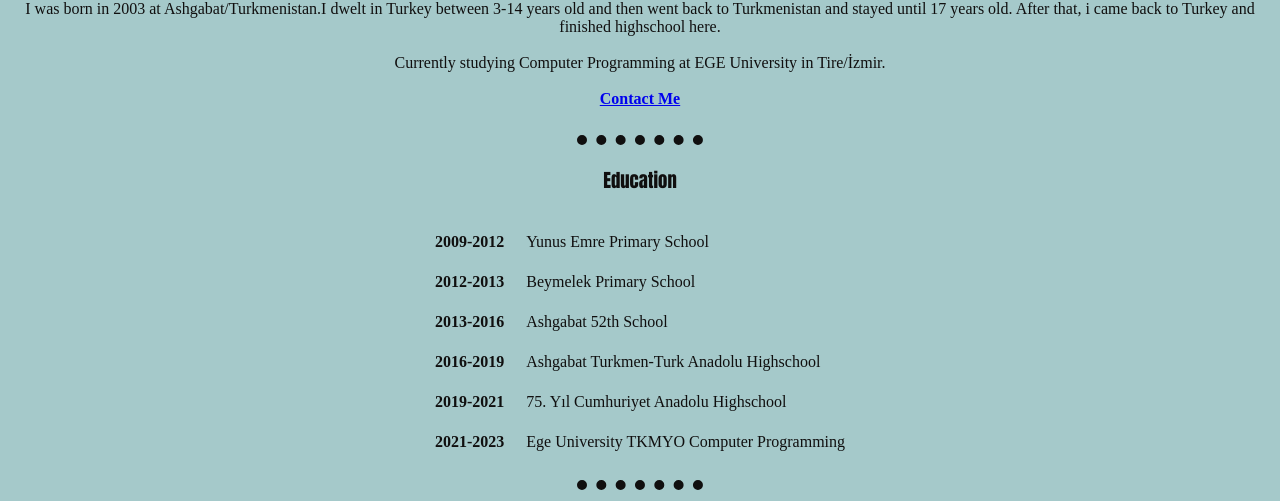
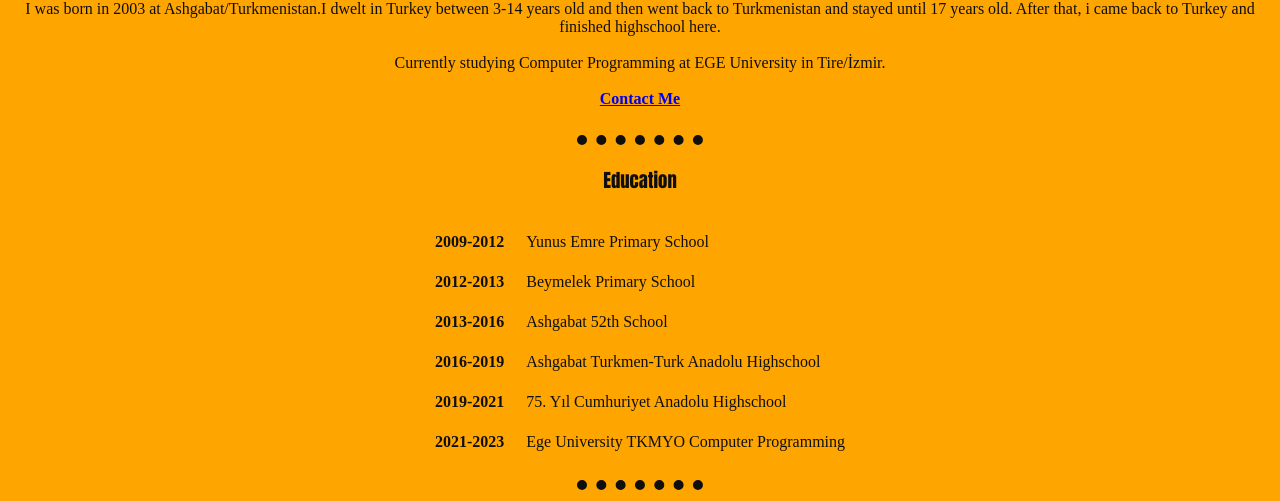
Before and after one commit to maanzoo/CV, a plain HTML site: page index.html in a window 1280 px wide. Shown: the part 299-800 px from the top of the page. Drawn offline with Linux system fonts and the light colour scheme.

Commit message:
Important Files

```diff
--- a/css/styles.css
+++ b/css/styles.css
@@ -1,10 +1,10 @@
 body {
-  background-color: #a5c9ca;
+  background-color: #ffa500;
   color: #100f0f;
 }
 
 hr {
-  background-color: #a5c9ca;
+  background-color: #ffa500;
   color: #100f0f;
   border-style: none;
   height: 2px;
```
